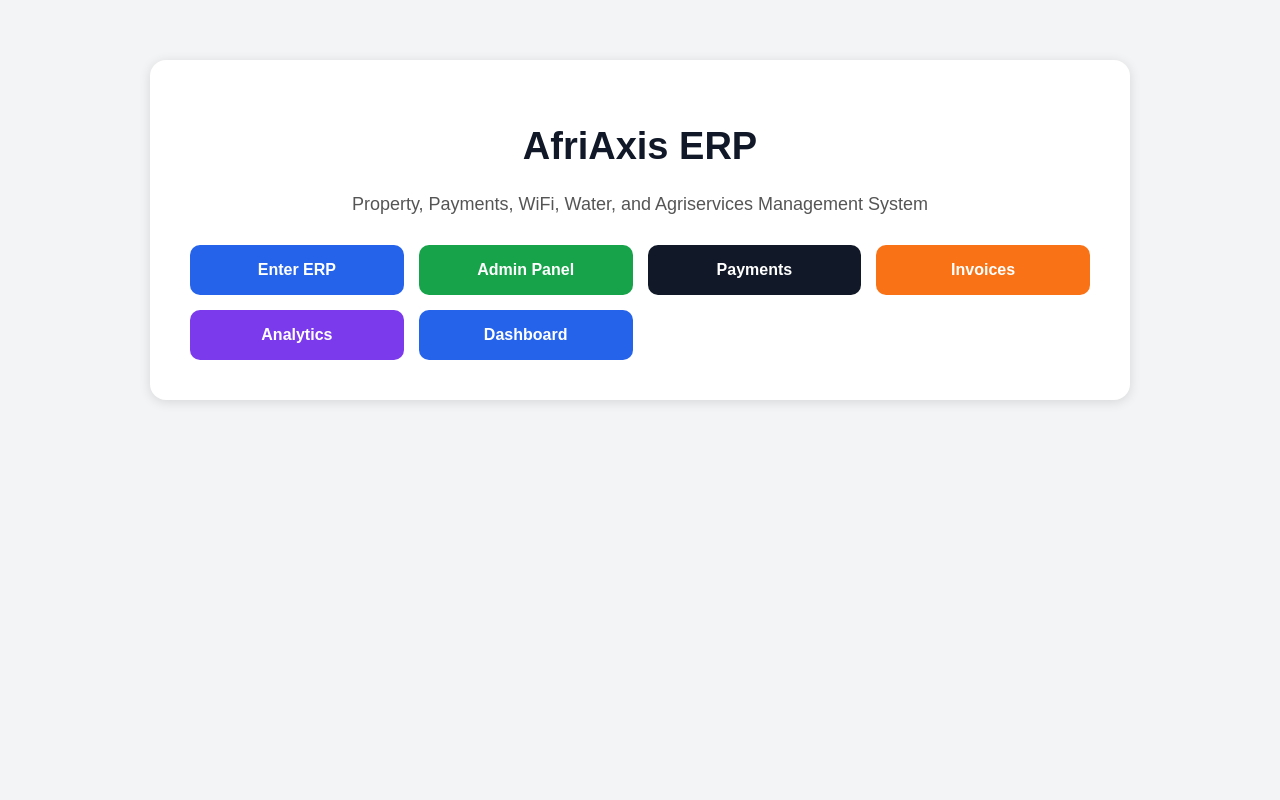
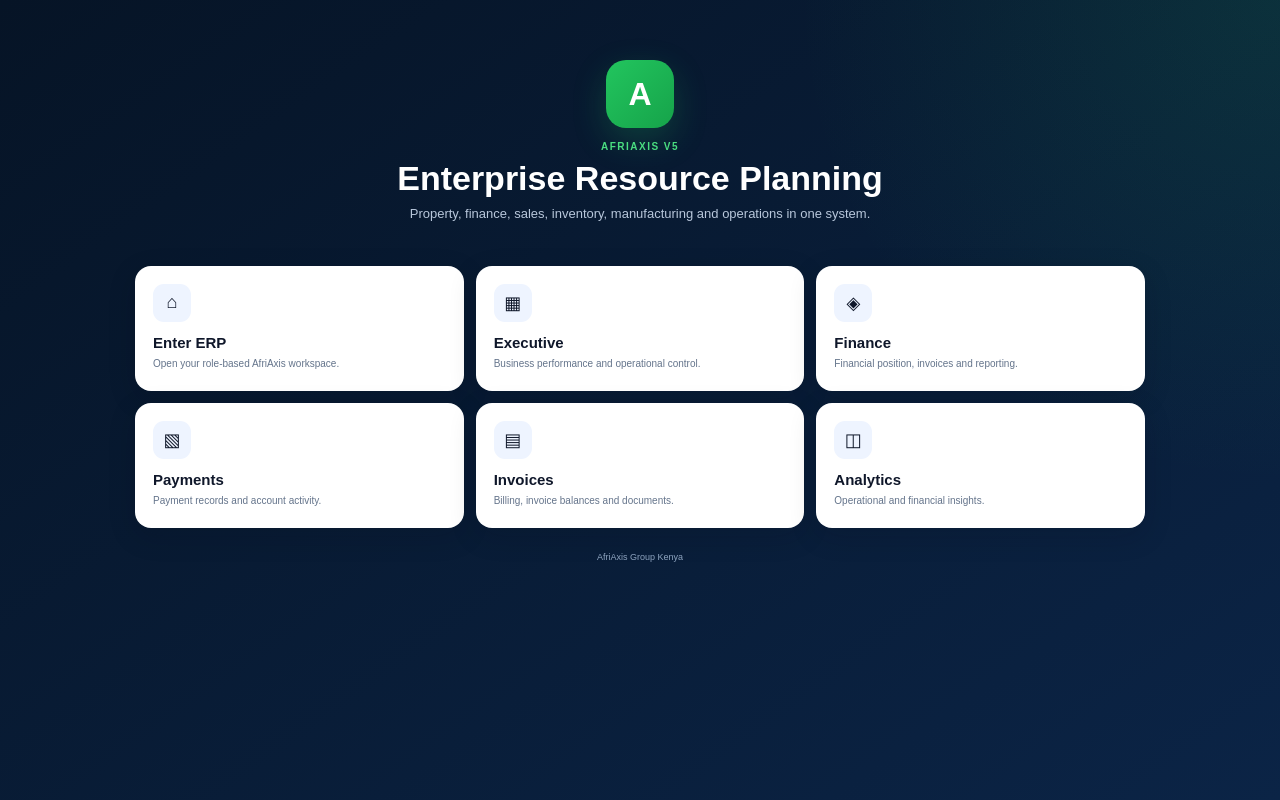
Before and after one commit to pascalnjosh/AfriAxis-Group, a Django app: page /accounts/ in a window 1280 px wide. Run offline with Django 5.2, Linux system fonts and the light colour scheme; data that the repository does not hold is empty.

Commit message:
Redesign AfriAxis staff entry screens for V5

```diff
--- a/accounts/views.py
+++ b/accounts/views.py
@@ -1,54 +1,33 @@
-from django.shortcuts import render, redirect
-
-
-def role_home(request):
-
-    if not request.user.is_authenticated:
-        return redirect("/admin/login/")
-
-    profile = getattr(request.user, "userprofile", None)
-
-    if not profile:
-        return redirect("/admin/")
-
-    if profile.role == "MD":
-        return redirect("/dashboard/")
-
-    if profile.role == "GM":
-        return redirect("/dashboard/tenants/")
-
-    if profile.role == "ACCOUNTS":
-        return redirect("/payments/")
-
-    return redirect("/admin/")
+from django.contrib.auth.decorators import login_required
+from django.shortcuts import redirect, render
 
 
 def erp_home(request):
-
     return render(
         request,
-        "accounts/home.html"
+        "accounts/home.html",
     )
-
-from django.contrib.auth.decorators import login_required
-from django.shortcuts import redirect
 
 
 @login_required
 def role_home(request):
+
     if request.user.is_superuser:
         return redirect("/dashboard/")
 
-    role = getattr(
-        getattr(request.user, "userprofile", None),
-        "role",
-        None
+    profile = getattr(
+        request.user,
+        "userprofile",
+        None,
     )
 
-    if role in ("MD", "GM"):
+    if not profile:
+        return redirect("/auth/login/")
+
+    if profile.role in ("MD", "GM"):
         return redirect("/dashboard/")
 
-    if role == "ACCOUNTS":
+    if profile.role == "ACCOUNTS":
         return redirect("/dashboard/finance/")
 
     return redirect("/auth/login/")
--- a/templates/accounts/home.html
+++ b/templates/accounts/home.html
@@ -1,100 +1,253 @@
 <!DOCTYPE html>
 <html>
-
 <head>
 
-<title>AfriAxis ERP</title>
+<title>AfriAxis V5</title>
 
-<meta name="viewport" content="width=device-width, initial-scale=1.0">
+<meta
+    name="viewport"
+    content="width=device-width, initial-scale=1.0"
+>
 
 <style>
-body{
-    font-family:Arial;
-    background:#f3f4f6;
-    margin:0;
-    padding:0;
+
+/* ===== AFRIAXIS ACCOUNTS HOME V5 ===== */
+
+*{
+    box-sizing:border-box;
 }
 
-.container{
-    max-width:900px;
-    margin:60px auto;
-    background:white;
-    padding:40px;
-    border-radius:16px;
-    box-shadow:0 2px 12px rgba(0,0,0,0.12);
-    text-align:center;
+html,body{
+    margin:0;
+    min-height:100%;
+    font-family:Arial,Helvetica,sans-serif;
 }
 
-h1{
-    color:#111827;
-    font-size:38px;
+body{
+    min-height:100vh;
+    background:
+        radial-gradient(circle at top right,rgba(34,197,94,.12),transparent 32%),
+        linear-gradient(145deg,#061426,#0b2446);
+    color:white;
 }
 
-p{
-    color:#555;
-    font-size:18px;
+.page{
+    width:100%;
+    max-width:1050px;
+    margin:0 auto;
+    padding:32px 20px;
+}
+
+.hero{
+    text-align:center;
+    padding:28px 18px 22px;
+}
+
+.logo{
+    width:68px;
+    height:68px;
+    margin:0 auto 13px;
+    border-radius:20px;
+    display:flex;
+    align-items:center;
+    justify-content:center;
+    background:linear-gradient(135deg,#22c55e,#16a34a);
+    font-size:32px;
+    font-weight:900;
+    box-shadow:0 12px 34px rgba(34,197,94,.22);
+}
+
+.version{
+    color:#4ade80;
+    font-size:10px;
+    font-weight:900;
+    letter-spacing:1.5px;
+}
+
+.hero h1{
+    margin:7px 0 6px;
+    font-size:34px;
+}
+
+.hero p{
+    margin:0 auto;
+    max-width:620px;
+    color:#b8c7db;
+    font-size:13px;
+    line-height:1.5;
 }
 
 .grid{
     display:grid;
-    grid-template-columns:repeat(auto-fit,minmax(180px,1fr));
-    gap:15px;
-    margin-top:30px;
+    grid-template-columns:repeat(3,minmax(0,1fr));
+    gap:12px;
+    margin-top:20px;
 }
 
-.btn{
+.card{
     display:block;
-    padding:16px;
-    border-radius:10px;
     text-decoration:none;
-    background:#2563eb;
-    color:white;
-    font-weight:bold;
+    color:#0f172a;
+    background:#fff;
+    border-radius:16px;
+    padding:18px;
+    min-height:125px;
+    box-shadow:0 8px 28px rgba(2,12,27,.16);
+    transition:.15s ease;
 }
 
-.green{background:#16a34a;}
-.dark{background:#111827;}
-.orange{background:#f97316;}
-.purple{background:#7c3aed;}
+.card:hover{
+    transform:translateY(-2px);
+}
 
-@media(max-width:600px){
-    .container{
-        margin:20px;
-        padding:25px;
+.icon{
+    width:38px;
+    height:38px;
+    border-radius:11px;
+    display:flex;
+    align-items:center;
+    justify-content:center;
+    background:#eef4ff;
+    font-size:18px;
+    margin-bottom:12px;
+}
+
+.card h2{
+    margin:0;
+    font-size:15px;
+}
+
+.card p{
+    margin:6px 0 0;
+    color:#64748b;
+    font-size:10px;
+    line-height:1.4;
+}
+
+.footer{
+    margin-top:24px;
+    text-align:center;
+    color:#8ea4bf;
+    font-size:9px;
+}
+
+@media(max-width:760px){
+
+    .page{
+        padding:18px 10px;
     }
 
-    h1{
-        font-size:30px;
+    .hero{
+        padding:18px 8px 14px;
     }
 
-    p{
-        font-size:16px;
+    .logo{
+        width:56px;
+        height:56px;
+        border-radius:17px;
+        font-size:27px;
+    }
+
+    .hero h1{
+        font-size:24px;
+    }
+
+    .hero p{
+        font-size:10px;
+    }
+
+    .grid{
+        grid-template-columns:repeat(2,minmax(0,1fr));
+        gap:9px;
+    }
+
+    .card{
+        min-height:110px;
+        padding:14px;
+        border-radius:14px;
+    }
+
+    .card h2{
+        font-size:13px;
+    }
+
+    .card p{
+        font-size:9px;
     }
 }
+
 </style>
 
 </head>
 
 <body>
 
-<div class="container">
+<main class="page">
 
-<h1>AfriAxis ERP</h1>
+    <section class="hero">
 
-<p>Property, Payments, WiFi, Water, and Agriservices Management System</p>
+        <div class="logo">A</div>
 
-<div class="grid">
+        <div class="version">
+            AFRIAXIS V5
+        </div>
 
-<a class="btn" href="/accounts/home/">Enter ERP</a>
-<a class="btn green" href="/admin/">Admin Panel</a>
-<a class="btn dark" href="/payments/">Payments</a>
-<a class="btn orange" href="/billing/invoices/">Invoices</a>
-<a class="btn purple" href="/dashboard/charts/">Analytics</a>
-<a class="btn" href="/dashboard/">Dashboard</a>
+        <h1>
+            Enterprise Resource Planning
+        </h1>
 
-</div>
+        <p>
+            Property, finance, sales, inventory,
+            manufacturing and operations in one system.
+        </p>
 
-</div>
+    </section>
+
+    <section class="grid">
+
+        <a class="card" href="/accounts/home/">
+            <div class="icon">⌂</div>
+            <h2>Enter ERP</h2>
+            <p>Open your role-based AfriAxis workspace.</p>
+        </a>
+
+        <a class="card" href="/dashboard/">
+            <div class="icon">▦</div>
+            <h2>Executive</h2>
+            <p>Business performance and operational control.</p>
+        </a>
+
+        <a class="card" href="/dashboard/finance/">
+            <div class="icon">◈</div>
+            <h2>Finance</h2>
+            <p>Financial position, invoices and reporting.</p>
+        </a>
+
+        <a class="card" href="/payments/">
+            <div class="icon">▧</div>
+            <h2>Payments</h2>
+            <p>Payment records and account activity.</p>
+        </a>
+
+        <a class="card" href="/billing/invoices/">
+            <div class="icon">▤</div>
+            <h2>Invoices</h2>
+            <p>Billing, invoice balances and documents.</p>
+        </a>
+
+        <a class="card" href="/dashboard/charts/">
+            <div class="icon">◫</div>
+            <h2>Analytics</h2>
+            <p>Operational and financial insights.</p>
+        </a>
+
+    </section>
+
+    <div class="footer">
+        AfriAxis Group Kenya
+    </div>
+
+</main>
 
 </body>
 </html>
```
Also changed, not shown: templates/registration/login.html (+159 -12 lines).
